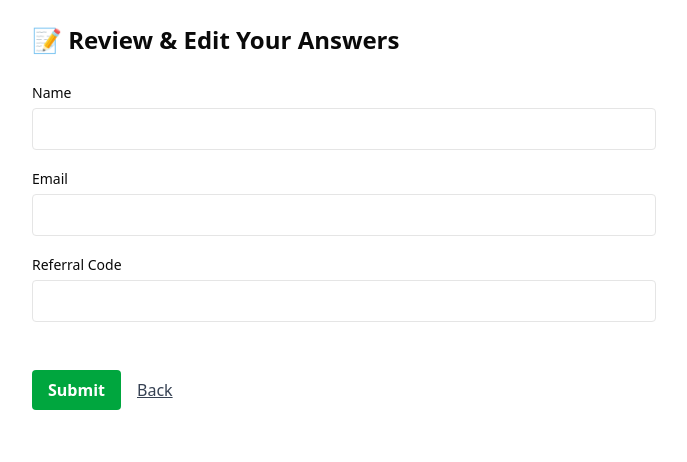
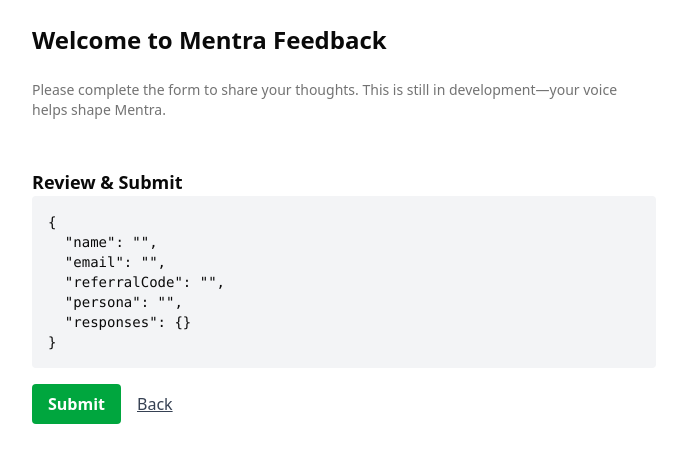
Before and after one commit to eakerr44/Mentra-form, a Next.js app: page / in a window 1280 px wide. Both pictures are taken after a click on the button "Review My Answers". Shown: the top 462 px of the page, without its empty margins (296-983 px from the left). Built offline with nearby package versions, Linux system fonts and the light colour scheme.

Commit message:
added more error handling on submit and troubleshooting

```diff
--- a/src/app/page.tsx
+++ b/src/app/page.tsx
@@ -60,7 +60,7 @@
     switch (persona) {
       case "Student (Elementary)":
         return [
-          { name: "funOrFrustrating", label: "What makes learning fun or frustrating for you?", tip: "Think about a time when you really liked or didn&apos;t like learning something. What made it that way?" },
+          { name: "funOrFrustrating", label: "What makes learning fun or frustrating for you?", tip: "Think about a time when you really liked or didn’t like learning something. What made it that way?" },
           { name: "helpWhenTricky", label: "What helps you learn when something is tricky?", tip: "Tell us what makes tough things easier for you—like when reading or solving a problem gets hard." },
           { name: "problemSolved", label: "Tell us about a time you solved a problem. What helped?", tip: "Think about when you figured something out. Who or what helped you?" },
           { name: "outOfSchoolLearning", label: "What do you like learning about outside of school?", tip: "This could be a hobby, a game, a subject, or anything that makes you curious." },
@@ -69,26 +69,26 @@
       case "Student (Middle/High)":
         return [
           { name: "getStuck", label: "What usually causes you to get stuck when learning something new?", tip: "Share a moment when you struggled—was it confusion, boredom, or something else?" },
-          { name: "aiFeedbackFeel", label: "What would make feedback from an AI feel helpful instead of annoying?", tip: "Describe what kind of support you&apos;d trust from a digital helper." },
+          { name: "aiFeedbackFeel", label: "What would make feedback from an AI feel helpful instead of annoying?", tip: "Describe what kind of support you’d trust from a digital helper." },
           { name: "failureGrowth", label: "Tell us about a time when failure helped you grow.", tip: "Think of a time you messed up, but learned something important." },
           { name: "trustAI", label: "What would make you trust an AI companion in school?", tip: "Consider what would help you feel safe and heard." },
-          { name: "goalMotivation", label: "What&apos;s a goal you care about and how do you stay motivated?", tip: "Share a dream or challenge you&apos;re working on and what keeps you going." }
+          { name: "goalMotivation", label: "What’s a goal you care about and how do you stay motivated?", tip: "Share a dream or challenge you’re working on and what keeps you going." }
         ];
       case "Parent":
         return [
-          { name: "schoolWish", label: "What&apos;s something you wish schools knew about how your child learns?", tip: "Describe something personal or specific about how your child thrives or struggles." },
+          { name: "schoolWish", label: "What’s something you wish schools knew about how your child learns?", tip: "Describe something personal or specific about how your child thrives or struggles." },
           { name: "aiConfidence", label: "What would give you confidence in how AI is used to support your child?", tip: "Mention what transparency, oversight, or control would matter to you." },
-          { name: "loopWithChild", label: "How do you currently stay in the loop with your child&apos;s learning or mood?", tip: "Think about what&apos;s working or not in how you stay informed." },
-          { name: "easierSupport", label: "What would make it easier to support your child&apos;s learning journey?", tip: "Imagine what tools or communication might reduce stress or improve involvement." },
+          { name: "loopWithChild", label: "How do you currently stay in the loop with your child’s learning or mood?", tip: "Think about what’s working or not in how you stay informed." },
+          { name: "easierSupport", label: "What would make it easier to support your child’s learning journey?", tip: "Imagine what tools or communication might reduce stress or improve involvement." },
           { name: "aiHopes", label: "What are your biggest hopes (or worries) about AI in education?", tip: "Share your dreams—or concerns—for the future of learning." }
         ];
       case "Educator":
         return [
-          { name: "studentNeeds", label: "What are the hardest parts of understanding your students&apos; needs today?", tip: "Reflect on what data or behaviors are hard to interpret or catch in time." },
+          { name: "studentNeeds", label: "What are the hardest parts of understanding your students’ needs today?", tip: "Reflect on what data or behaviors are hard to interpret or catch in time." },
           { name: "aiSupportTool", label: "What would make AI a supportive tool instead of a burden?", tip: "Think about how AI could ease your workload or enhance learning—not complicate it." },
           { name: "emotionPrivacy", label: "How would you like to stay informed about student emotion or motivation without breaching privacy?", tip: "What would respectful, useful insight look like to you?" },
           { name: "alignWithStakeholders", label: "What would help you align with parents and students using AI tools like Mentra?", tip: "Share ideas for collaboration or clear communication." },
-          { name: "teachingFeature", label: "What&apos;s a feature that could truly improve your teaching experience?", tip: "Describe a pain point and what would solve it." }
+          { name: "teachingFeature", label: "What’s a feature that could truly improve your teaching experience?", tip: "Describe a pain point and what would solve it." }
         ];
       default:
         return [];
@@ -103,64 +103,14 @@
     </p>
   ) : null;
 
-  if (confirming) {
-    return (
-      <div className="max-w-2xl mx-auto p-6 space-y-6">
-        <h1 className="text-2xl font-bold">📝 Review & Edit Your Answers</h1>
-        <div className="space-y-4">
-          <label className="block">
-            <span className="text-sm font-medium">Name</span>
-            <input type="text" name="name" value={userInfo.name} onChange={handleInputChange} className="mt-1 block w-full border px-3 py-2 rounded" />
-          </label>
-          <label className="block">
-            <span className="text-sm font-medium">Email</span>
-            <input type="email" name="email" value={userInfo.email} onChange={handleInputChange} className="mt-1 block w-full border px-3 py-2 rounded" />
-          </label>
-          <label className="block">
-            <span className="text-sm font-medium">Referral Code</span>
-            <input type="text" name="referralCode" value={referralCode} onChange={handleInputChange} className="mt-1 block w-full border px-3 py-2 rounded" />
-          </label>
-        </div>
-
-        <div className="mt-6 space-y-6">
-          {visibleQuestions.map((q) => (
-            <label key={q.name} className="block">
-              <span className="text-sm font-medium">{q.label}</span>
-              <textarea
-                name={q.name}
-                value={responses[q.name] || ''}
-                onChange={handleInputChange}
-                className="mt-1 block w-full border px-3 py-2 rounded"
-                rows={2}
-              />
-            </label>
-          ))}
-        </div>
-
-        <div className="pt-6">
-          <button onClick={handleSubmit} className="bg-green-600 hover:bg-green-700 text-white font-semibold py-2 px-4 rounded">Submit</button>
-          <button onClick={() => setConfirming(false)} className="ml-4 text-gray-700 underline">Back</button>
-        </div>
-      </div>
-    );
-  }
-
-  if (submitted) {
-    return (
-      <div className="max-w-2xl mx-auto p-6 space-y-6">
-        <h1 className="text-2xl font-bold text-green-600">🎉 Thank you for your feedback!</h1>
-        <p className="text-gray-700">Your answers have been recorded. We&apos;ll send you more info soon.</p>
-        <hr className="my-4" />
-        <p className="text-sm text-muted-foreground">If you have any questions, just reply to the email we send. We&apos;re building Mentra together—thank you for your voice. ❤️</p>
-      </div>
-    );
-  }
-
   return (
     <div className="max-w-2xl mx-auto p-6 space-y-6">
       <h1 className="text-2xl font-bold">Welcome to Mentra Feedback</h1>
       <p className="text-sm text-muted-foreground">Please complete the form to share your thoughts. This is still in development—your voice helps shape Mentra.</p>
       {error && <p className="text-red-500 text-sm">Error: {error}</p>}
+
+      {!submitted && !confirming && (
+        <>
           <div className="space-y-4">
             <label className="block">
               <span className="text-sm font-medium">Your Name</span>
@@ -186,11 +136,8 @@
               {disclaimer}
             </label>
           </div>
-
-      <hr className="my-6" />
-
           {visibleQuestions.length > 0 && (
-        <div className="space-y-6">
+            <div className="space-y-6 pt-6">
               <h2 className="text-lg font-semibold">Your Reflections</h2>
               {visibleQuestions.map((q) => (
                 <div key={q.name} className="space-y-1">
@@ -209,10 +156,27 @@
               ))}
             </div>
           )}
-
           <div className="pt-4">
             <button onClick={() => setConfirming(true)} className="bg-blue-600 hover:bg-blue-700 text-white font-semibold py-2 px-4 rounded">Review My Answers</button>
           </div>
+        </>
+      )}
+
+      {confirming && (
+        <div className="pt-6">
+          <h2 className="text-lg font-semibold">Review & Submit</h2>
+          <pre className="text-sm bg-gray-100 p-4 rounded overflow-x-auto whitespace-pre-wrap">{JSON.stringify({ name: userInfo.name, email: userInfo.email, referralCode, persona, responses }, null, 2)}</pre>
+          <button onClick={handleSubmit} className="mt-4 bg-green-600 hover:bg-green-700 text-white font-semibold py-2 px-4 rounded">Submit</button>
+          <button onClick={() => setConfirming(false)} className="ml-4 text-gray-700 underline">Back</button>
+        </div>
+      )}
+
+      {submitted && (
+        <div className="pt-6">
+          <h2 className="text-xl font-bold text-green-600">🎉 Thank you!</h2>
+          <p className="text-gray-700">Your feedback has been submitted successfully.</p>
+        </div>
+      )}
     </div>
   );
 }
```
Lines whose indentation alone changed are shown as unchanged.
